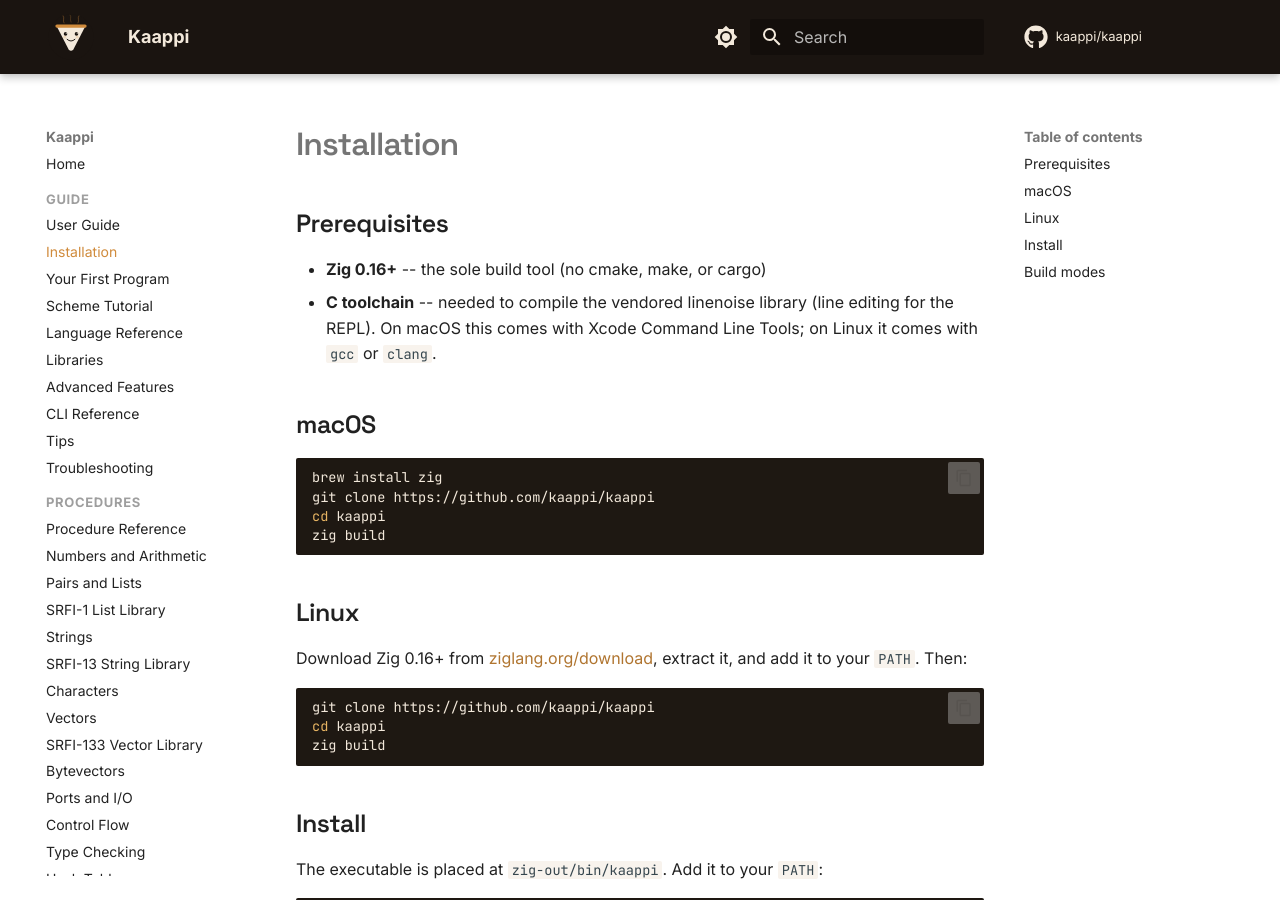
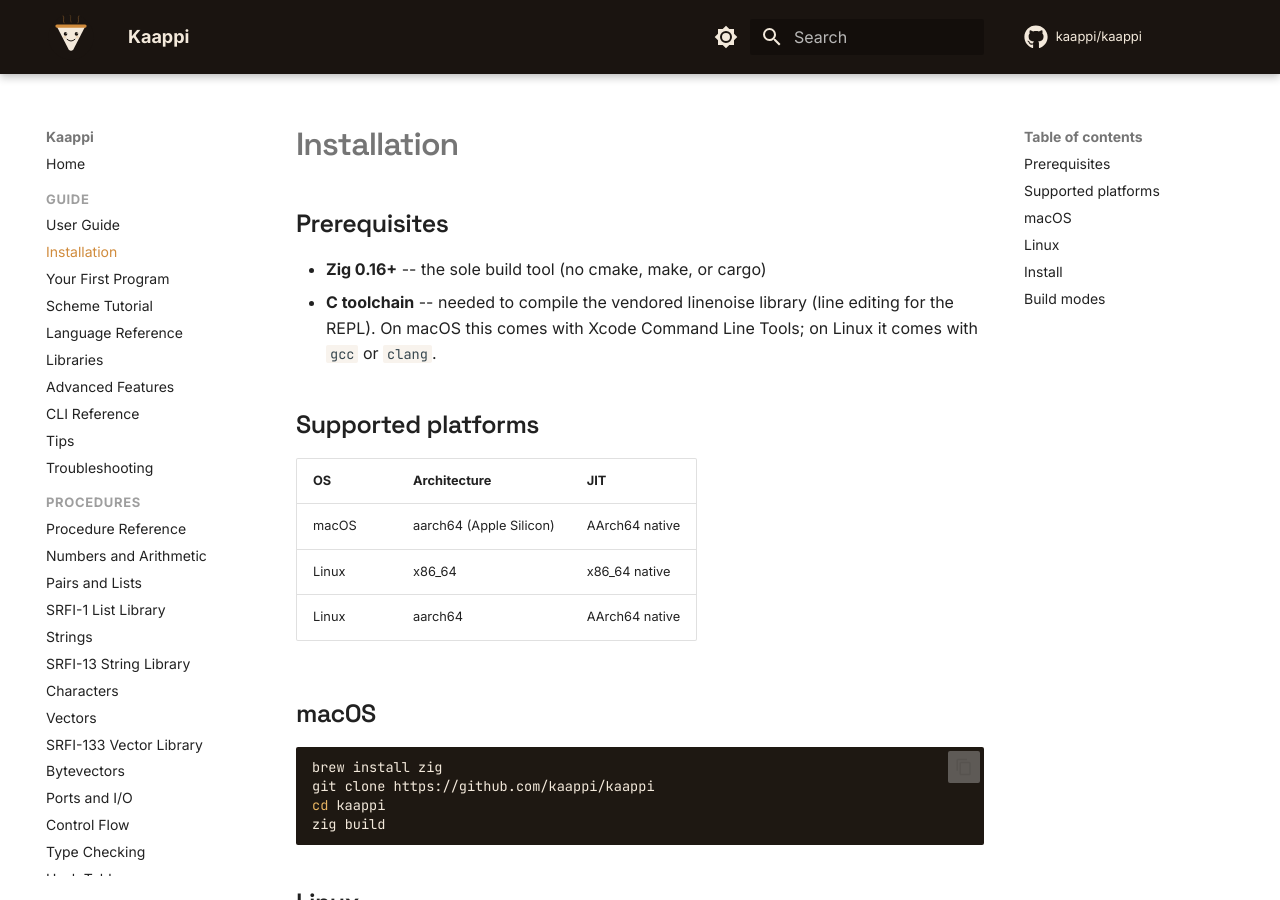
Before and after one commit to kaappi/kaappi.github.io, an MkDocs documentation site: the page built from docs/guide/installation.md, in a window 1280 px wide and 900 px high. Built offline with MkDocs 1.6.1 and Material for MkDocs 9.7.7, drawn with Linux system fonts in a browser that asks for light colours; comment, search, counter and statistics services are not loaded.

Commit message:
Add supported platforms table to installation guide
macOS aarch64, Linux x86_64, Linux aarch64 — all with JIT support.

Co-Authored-By: Claude Opus 4.6 (1M context) <noreply@anthropic.com>

```diff
--- a/docs/guide/installation.md
+++ b/docs/guide/installation.md
@@ -6,6 +6,14 @@
 - **C toolchain** -- needed to compile the vendored linenoise library (line
   editing for the REPL). On macOS this comes with Xcode Command Line Tools; on
   Linux it comes with `gcc` or `clang`.
+
+## Supported platforms
+
+| OS | Architecture | JIT |
+|----|-------------|-----|
+| macOS | aarch64 (Apple Silicon) | AArch64 native |
+| Linux | x86_64 | x86_64 native |
+| Linux | aarch64 | AArch64 native |
 
 ## macOS
 
```
